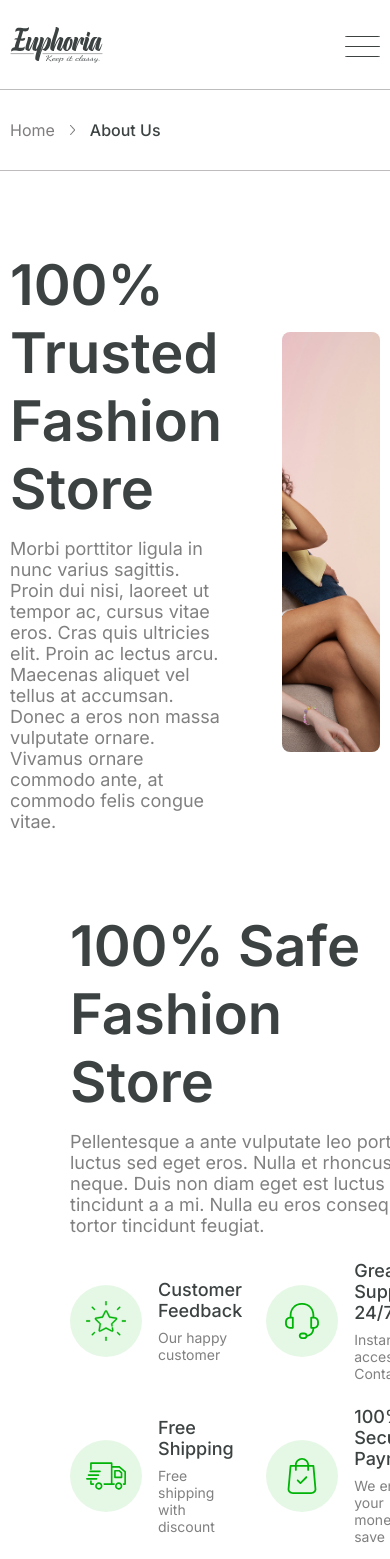
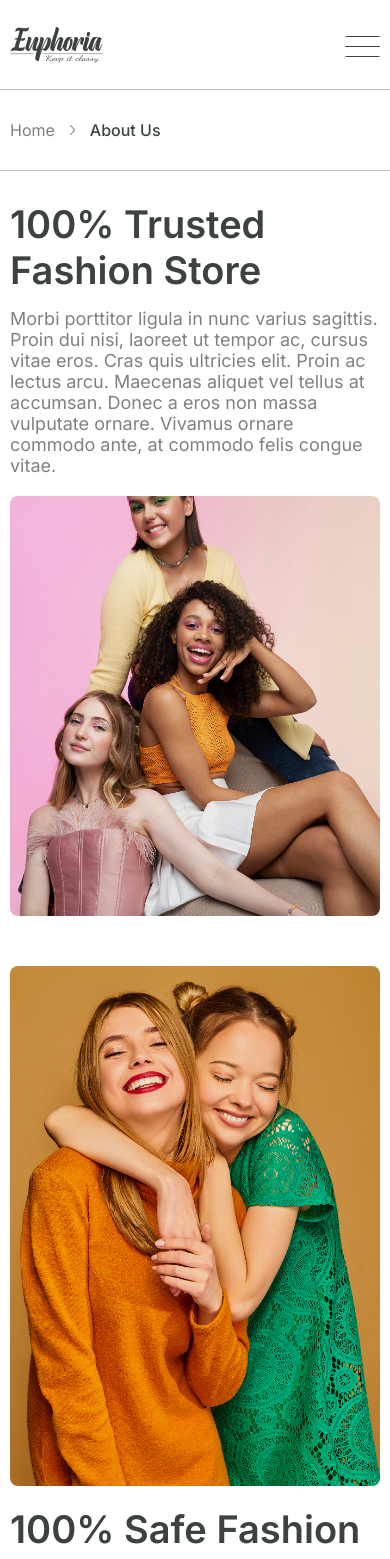
Before and after one commit to R4AYA4R/EuphoriaSiteNodeJsReactJsPostgreSql, a React (Create React App) app in the folder client-reactjs/: page /aboutUs in a window 390 px wide. Shown: the top 1559 px of the page. Built offline with nearby package versions, Linux system fonts and the light colour scheme; no server answers.

Commit message:
added some adaptive about us page

```diff
--- a/client-reactjs/src/components/SectionAboutUsTrusted.tsx
+++ b/client-reactjs/src/components/SectionAboutUsTrusted.tsx
@@ -12,7 +12,7 @@ const SectionAboutUsTrusted = () => {
     return (
         <section className={onScreen.sectionPresentsIntersecting ? "sectionPresents sectionPresents__active sectionAboutUsTrusted" : "sectionPresents sectionAboutUsTrusted"} id="sectionPresents" ref={sectionPresentsRef}>
             <div className="container">
-                <div className="sectionAboutUsTop__inner">
+                <div className="sectionAboutUsTop__inner sectionAboutUsTrusted__inner">
                     <div className="sectionAboutUsTrusted__img" />
                     <div className="sectionAboutUsTop__infoBlock">
                         <h1 className="sectionAboutUsTop__infoBlock-title">100% Safe Fashion Store</h1>
--- a/client-reactjs/src/index.css
+++ b/client-reactjs/src/index.css
@@ -2917,6 +2917,7 @@ a {
     font-size: 18px;
     font-weight: 500;
     margin-bottom: 8px;
+    text-wrap: nowrap;
 }
 
 .sectionAboutUsTrusted__item-subtext {
@@ -3210,6 +3211,18 @@ a {
         margin-bottom: 10px;
     }
 
+    .sectionAboutUsTrusted{
+        margin: 40px 0 50px;
+    }
+
+    .sectionAboutUsTop__inner{
+        gap: 20px;
+    }
+
+    .sectionAboutUsTrusted__infoBlock-items{
+        gap: 12px;
+    }
+
 }
 
 @media (max-width:920px) {
@@ -3336,6 +3349,14 @@ a {
         gap: 15px;
     }
 
+    .sectionAboutUsTrusted__inner{
+        grid-template-columns: 1fr;
+    }
+
+    .sectionAboutUsTrusted{
+        margin: 20px 0;
+    }
+
 }
 
 @media (max-width:850px) {
@@ -3400,6 +3421,13 @@ a {
         row-gap: 20px;
     }
 
+    .sectionAboutUsTop{
+        padding-top: 50px;
+    }
+
+    .sectionAboutUsTop__inner{
+        gap: 10px;
+    }
 
 }
 
@@ -3547,6 +3575,16 @@ a {
 
     .sectionSignUp__signUpBlock-inner {
         padding: 10px;
+    }
+
+    .sectionAboutUsTop__inner{
+        grid-template-columns: 1fr;
+        row-gap:30px;
+    }
+
+    .sectionAboutUsTop__infoBlock-title{
+        font-size: 48px;
+        max-width: none;
     }
 
 }
@@ -3804,6 +3842,18 @@ a {
         margin-top: 15px;
     }
 
+    .sectionAboutUsTop{
+        padding: 30px 0 0;
+    }
+
+    .sectionAboutUsTrusted{
+        margin-top: 50px;
+    }
+
+    .sectionAboutUsTrusted__infoBlock-items{
+        grid-template-columns: 1fr;
+    }
+
 }
 
 @media (max-width:420px) {
@@ -3944,4 +3994,12 @@ a {
     .filterItem__labels-sizes{
         gap: 7px;
     }
-}
+
+    .sectionAboutUsTop__infoBlock-title{
+        font-size: 38px;
+    }
+
+    .sectionAboutUsTop__inner{
+        row-gap: 20px;
+    }
+}
```
